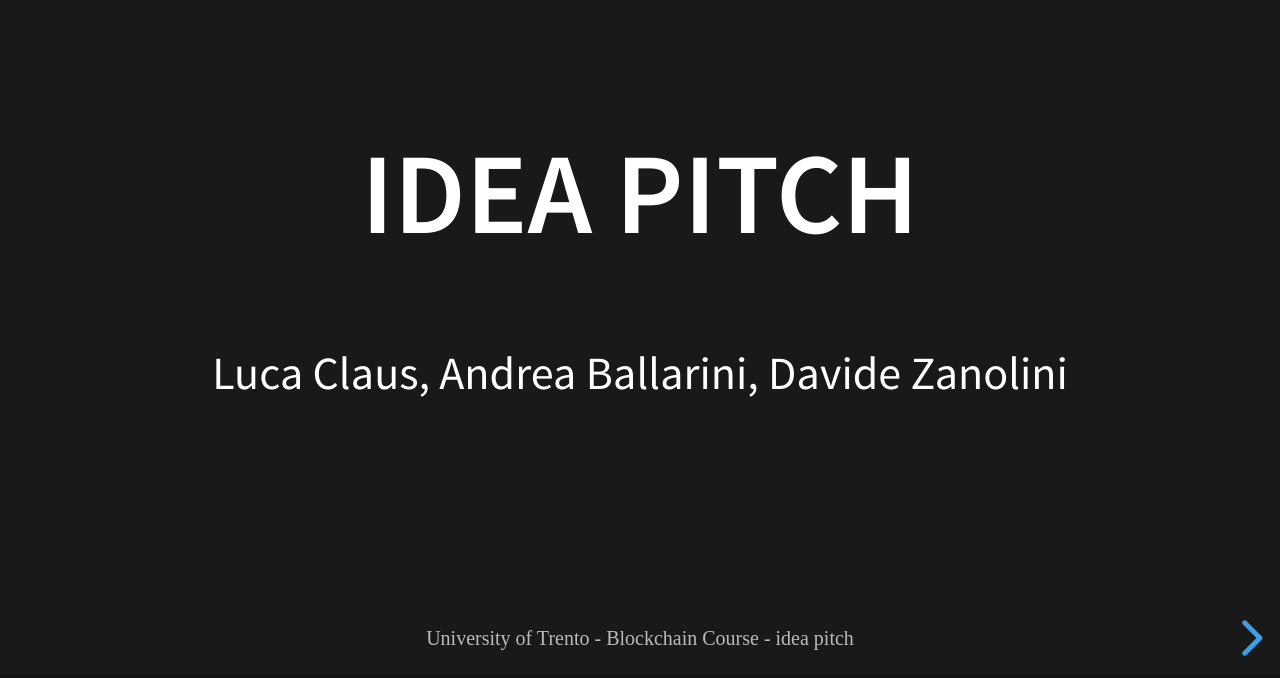
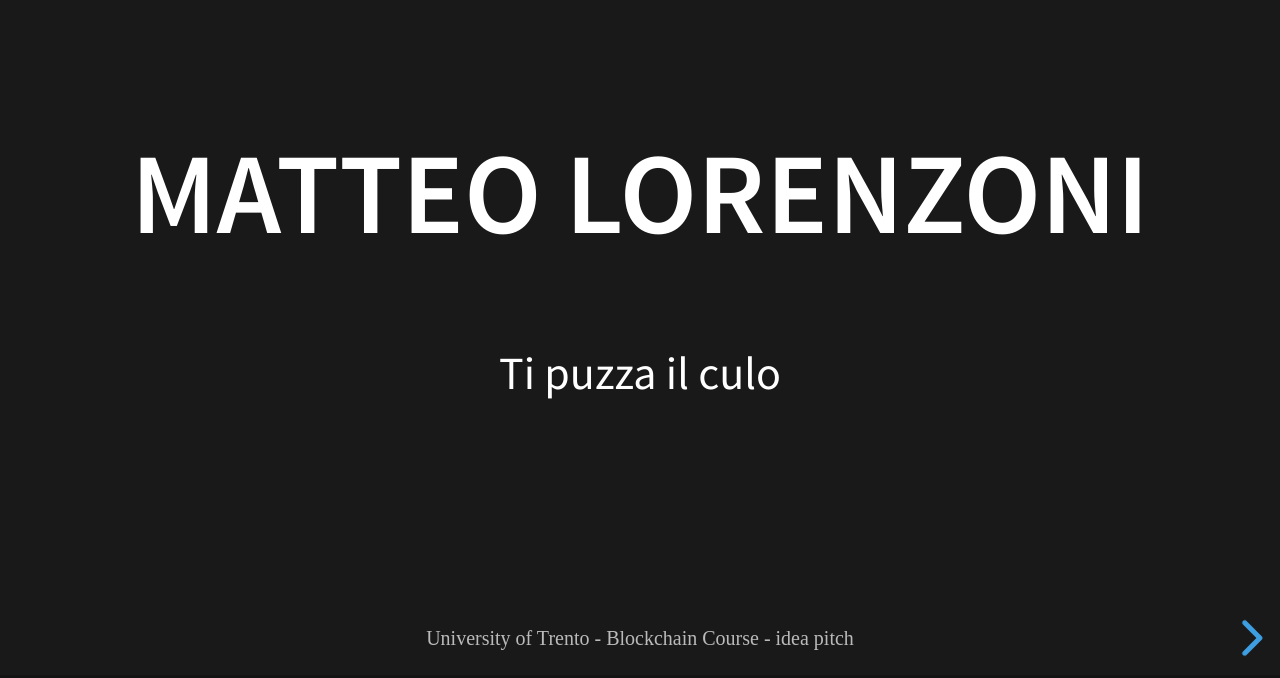
Before and after one commit to DavideZanolini/presentations, a website: page uni/blockchain/business_presentation/index.html in a window 1280 px wide. Shown: the part 122-800 px from the top of the page. Drawn offline with Linux system fonts and the light colour scheme.

Commit message:
edit presentation

```diff
--- a/uni/blockchain/business_presentation/index.html
+++ b/uni/blockchain/business_presentation/index.html
@@ -88,8 +88,8 @@
             <div class="slides">
                 <section data-background-image="/media/images/background.jpg">
 					<div style="display: flex; flex-direction: column; align-items: center; gap: 30px;">
-						<h1>Idea Pitch</h1>
-						<p>Luca Claus, Andrea Ballarini, Davide Zanolini</p>
+						<h1>Matteo Lorenzoni</h1>
+						<p>Ti puzza il culo</p>
 					</div>
 				</section>
                 <section data-background-image="/media/images/background.jpg">
```
Also changed, not shown: 3 other files.
